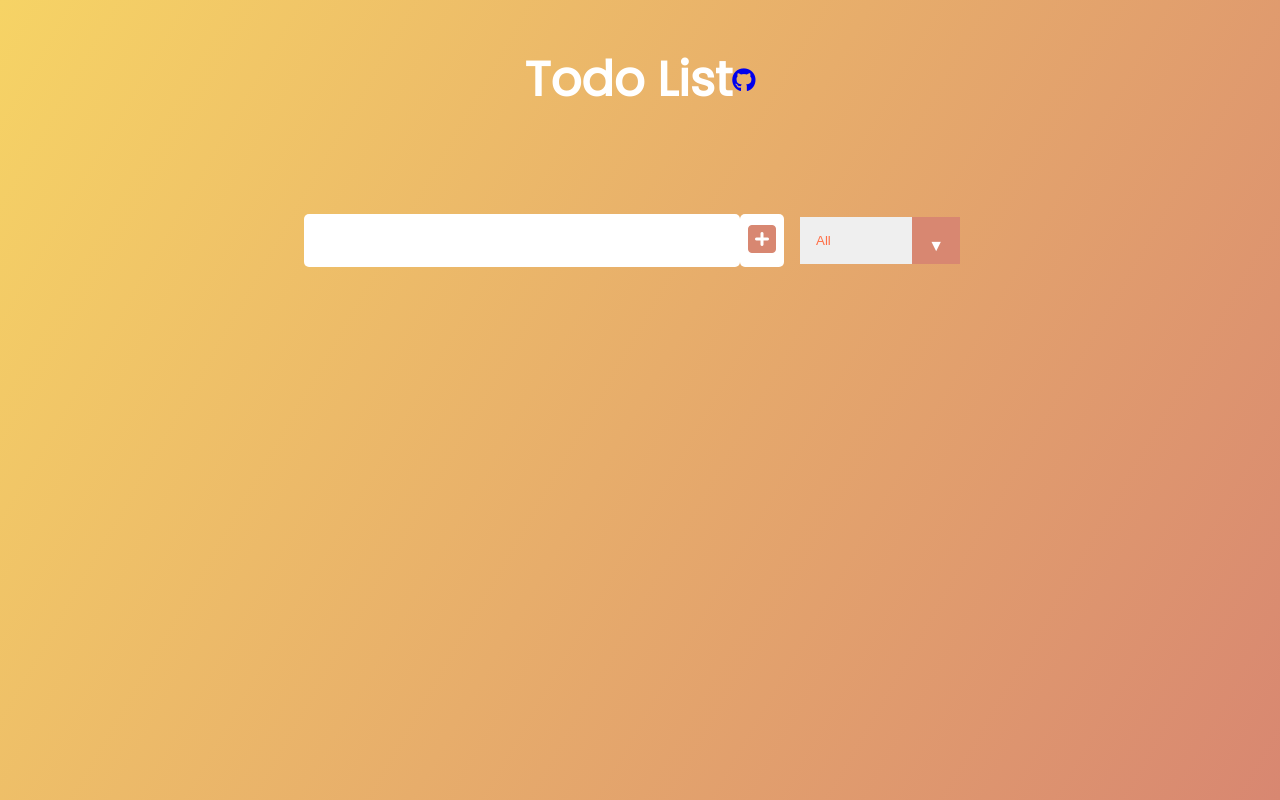
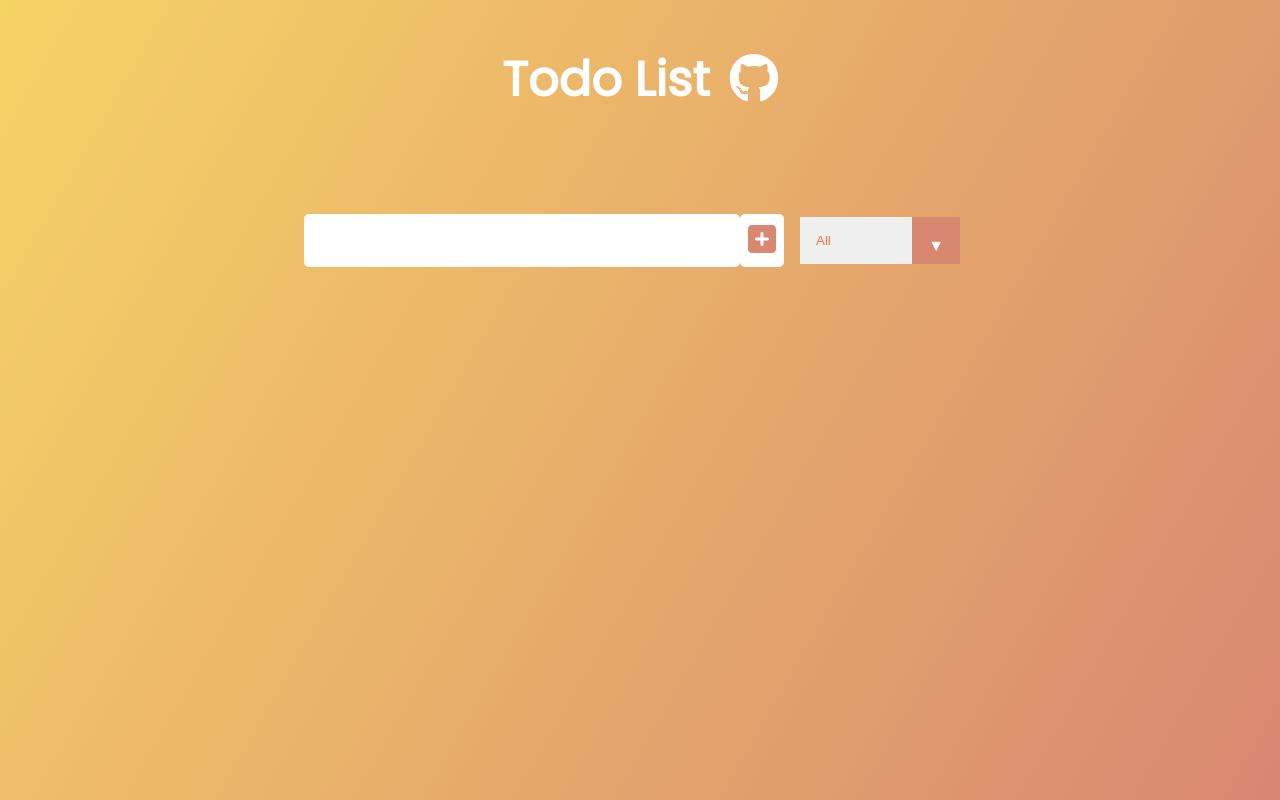
Before and after one commit to peter-R2-D2/TodoListCheck, a plain HTML site: page index.html in a window 1280 px wide. Drawn offline with Linux system fonts and the light colour scheme.

Commit message:
Update style.css

```diff
--- a/css/style.css
+++ b/css/style.css
@@ -12,7 +12,11 @@ body{
 header{
     font-size: 1.5rem;
 }
-
+a{
+    color: #fff;
+    margin-left: 20px;
+    font-size: 50px;
+}
 header,
 form{
     min-height: 20vh;
```
